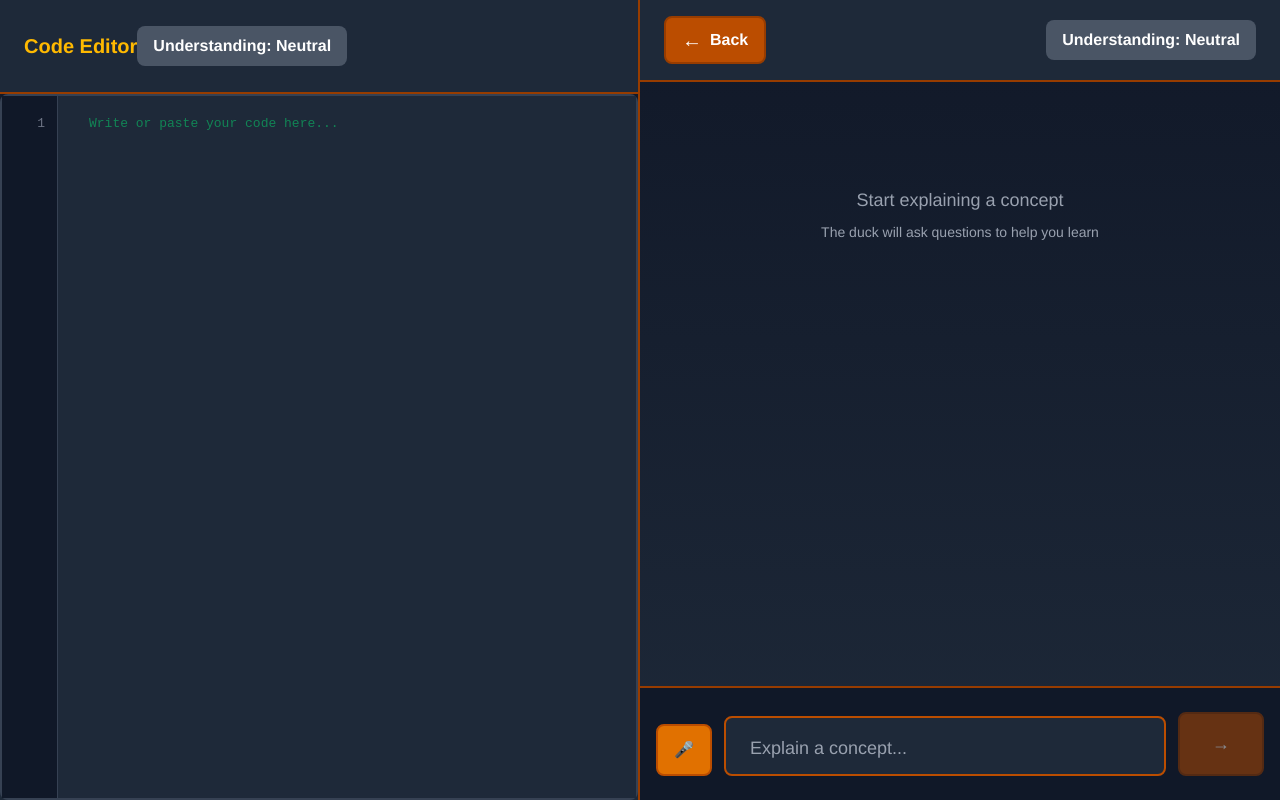
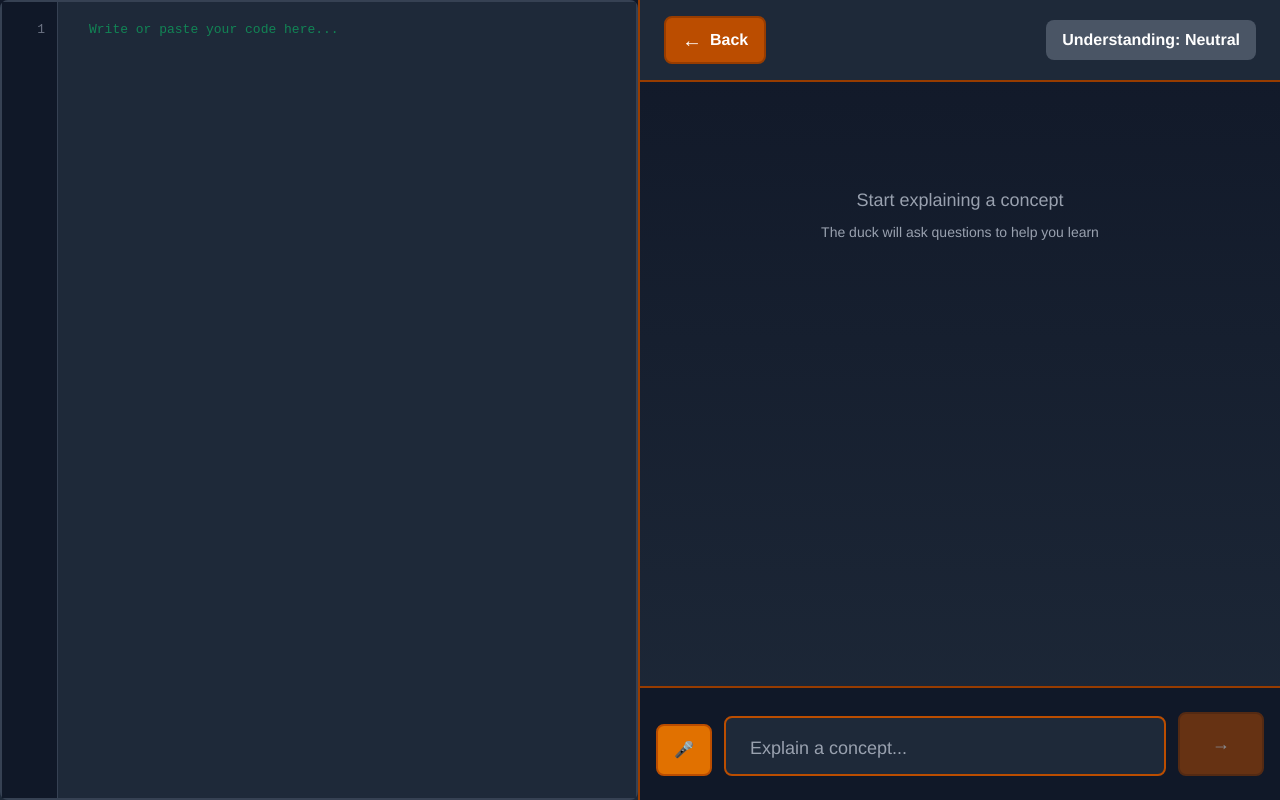
Before and after one commit to srihari-das/hack_ohio, a Next.js app in the folder frontend/: page /code_quacking in a window 1280 px wide. Built offline with nearby package versions, Linux system fonts and the light colour scheme.

Commit message:
Removed COde header

```diff
--- a/frontend/src/app/code_quacking/page.js
+++ b/frontend/src/app/code_quacking/page.js
@@ -225,23 +225,6 @@ export default function Quacking() {
   return (
     <div className="flex h-screen bg-gradient-to-b from-gray-900 to-gray-800">
       <div className="w-1/2 border-r-2 border-amber-800 flex flex-col min-h-0 overflow-hidden">
-        <div className="bg-gray-800 border-b-2 border-amber-800 px-6 py-6.5 flex items-center">
-          <h2 className="text-amber-400 font-bold text-xl">Code Editor</h2>
-          {/* Sentiment indicator */}
-          {sentiment && (
-            <div
-              className={`px-4 py-2 rounded-lg font-semibold ${
-                sentiment.toLowerCase().includes("good")
-                  ? "bg-green-600 text-white"
-                  : sentiment.toLowerCase().includes("poor")
-                  ? "bg-red-600 text-white"
-                  : "bg-gray-600 text-white"
-              }`}
-            >
-              Understanding: {sentiment}
-            </div>
-          )}
-        </div>
         <div className="relative h-full w-full rounded-lg border-2 border-gray-700 bg-gray-800">
           <div className="flex h-full w-full">
             {/* Line numbers (no scrollbar; we sync to textarea) */}
```
Also changed, not shown: 1 other file (tests, documents, lock files or other folders).
